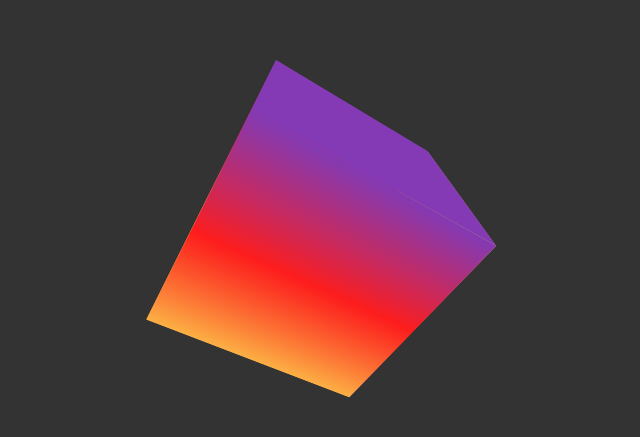
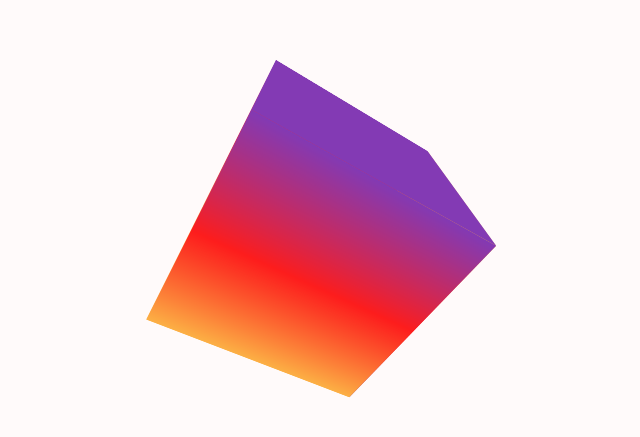
Before and after one commit to than-dev/css-tricks, a plain HTML site: page cube-3d/index.html in a window 1280 px wide. Shown: the part 179-616 px from the top of the page, without its empty margins (329-969 px from the left). Drawn offline with Linux system fonts and the light colour scheme.

Commit message:
refactor: change body background-color

```diff
--- a/cube-3d/style.css
+++ b/cube-3d/style.css
@@ -7,8 +7,7 @@ body {
 	display: flex;
 	align-items: center;
 	justify-content: center;
-
-	background-color: rgba(0, 0, 0, 0.8);
+	background-color: snow;
 }
 
 .scene {
```
